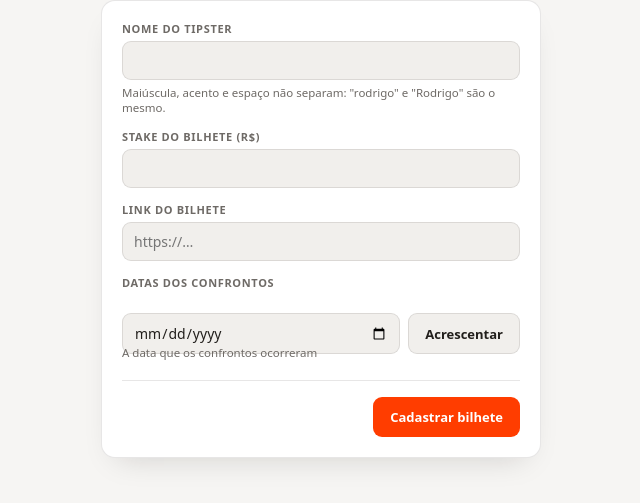
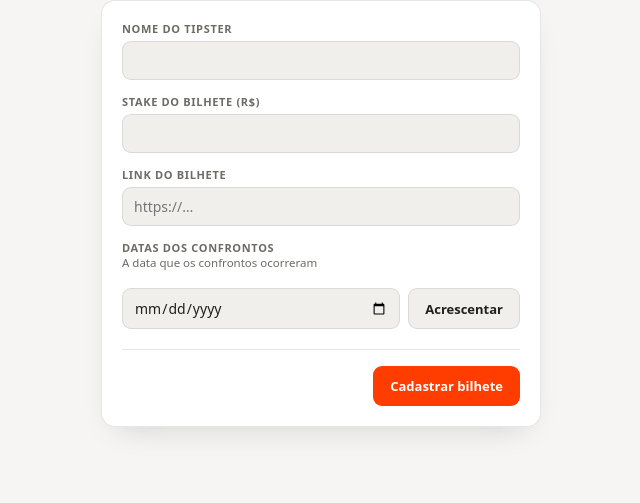
Before and after one commit to rodrigomagalhaes-stack/Bingos-Protegidos, a website: page index.html in a window 1280 px wide. Shown: the part 145-648 px from the top of the page, without its empty margins (319-959 px from the left). Drawn offline with Linux system fonts and the light colour scheme.

Commit message:
A dica das datas passa para debaixo do rótulo
Ela explicava o campo e vinha depois dele, então só era lida por quem já
tinha preenchido. A dica do nome do tipster saiu: descrevia como o sistema
agrupa por dentro, que não é decisão de quem preenche.

Co-Authored-By: Claude Opus 5 <noreply@anthropic.com>

```diff
--- a/index.html
+++ b/index.html
@@ -114,7 +114,9 @@
 
   input:focus { outline: 2px solid var(--acc); outline-offset: -1px; }
 
-  .dica { margin: -9px 0 14px; font-size: 11.5px; color: var(--t3); }
+  .so-rotulo, .so-rotulo > span { margin-bottom: 0; }
+
+  .dica { margin: 0 0 9px; font-size: 11.5px; color: var(--t3); }
 
   button {
     padding: 10px 16px;
@@ -196,9 +198,6 @@
       <span>Nome do tipster</span>
       <input type="text" id="tipster" autocomplete="off" required />
     </label>
-    <p class="dica">
-      Maiúscula, acento e espaço não separam: "rodrigo" e "Rodrigo" são o mesmo.
-    </p>
 
     <label>
       <span>Stake do bilhete (R$)</span>
@@ -210,15 +209,13 @@
       <input type="url" id="link" placeholder="https://…" required />
     </label>
 
-    <label><span>Datas dos confrontos</span></label>
+    <label class="so-rotulo"><span>Datas dos confrontos</span></label>
+    <p class="dica">A data que os confrontos ocorreram</p>
     <div class="datas" id="chips"></div>
     <div class="linha-data">
       <input type="date" id="data" />
       <button type="button" id="btn-data">Acrescentar</button>
     </div>
-    <p class="dica">
-      A data que os confrontos ocorreram
-    </p>
 
     <p class="recado erro oculto" id="erro"></p>
 
```
